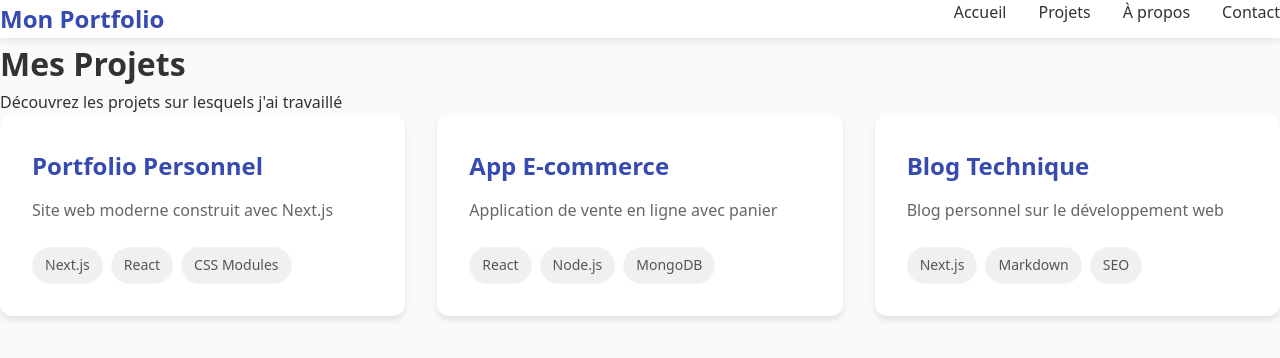
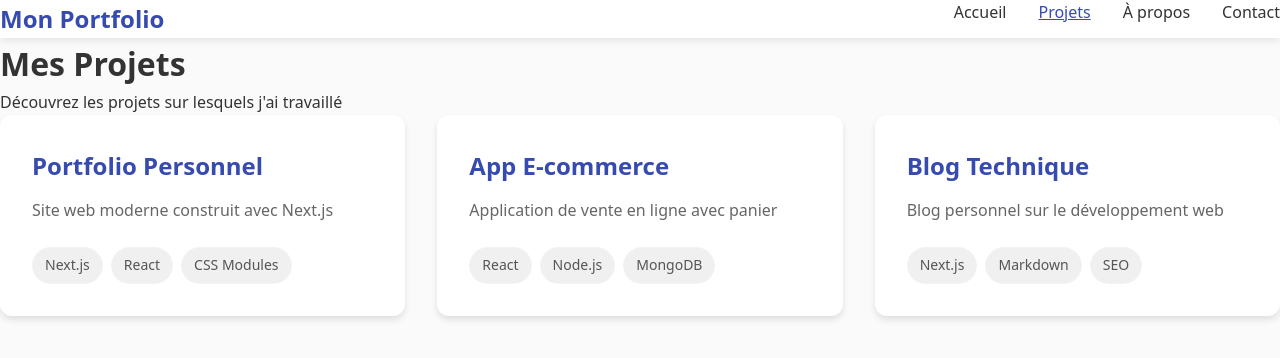
Before and after one commit to hyna42/next-tuto-ocr, a Next.js app: page /projets in a window 1280 px wide. Shown: the top 358 px of the page. Built offline with nearby package versions, Linux system fonts and the light colour scheme.

Commit message:
fix(style): nav

```diff
--- a/components/Navigation/Navigation.jsx
+++ b/components/Navigation/Navigation.jsx
@@ -1,7 +1,10 @@
+"use client"
+import {usePathname} from 'next/navigation'
 import Link from 'next/link'
 import styles from './Navigation.module.css'
 
 export default function Navigation() {
+    const pathname = usePathname()
   return (
     <nav className={styles.nav}>
       <div className="container">
@@ -11,22 +14,27 @@ export default function Navigation() {
 
         <ul className={styles.menu}>
           <li>
-           <Link href="/" className={styles.link}>
+            <Link href="/" className={pathname === '/' ? `${styles.link} ${styles.active}` : styles.link}>
               Accueil
             </Link>
           </li>
           <li>
-           <Link href="/projets" className={styles.link}>
+            <Link href="/projets" className={pathname === '/projets' ? `${styles.link} ${styles.active}` : styles.link}>
               Projets
             </Link>
           </li>
+          {/* <li>
+            <Link href="/formation" className={pathname === '/formation' ? `${styles.link} ${styles.active}` : styles.link}>
+              Formations
+            </Link>
+          </li> */}
           <li>
-           <Link href="/a-propos" className={styles.link}>
+            <Link href="/a-propos" className={pathname === '/a-propos' ? `${styles.link} ${styles.active}` : styles.link}>
               À propos
             </Link>
           </li>
           <li>
-           <Link href="/contact" className={styles.link}>
+            <Link href="/contact" className={pathname === '/contact' ? `${styles.link} ${styles.active}` : styles.link}>
               Contact
             </Link>
           </li>
--- a/components/Navigation/Navigation.module.css
+++ b/components/Navigation/Navigation.module.css
@@ -31,8 +31,9 @@
   transition: color 0.3s ease;
 }
 
-.link:hover {
+.link:hover, .active {
   color: #364AB0;
+  text-decoration: underline;
 }
 
 @media (max-width: 768px) {
```
Lines whose indentation alone changed are shown as unchanged.
